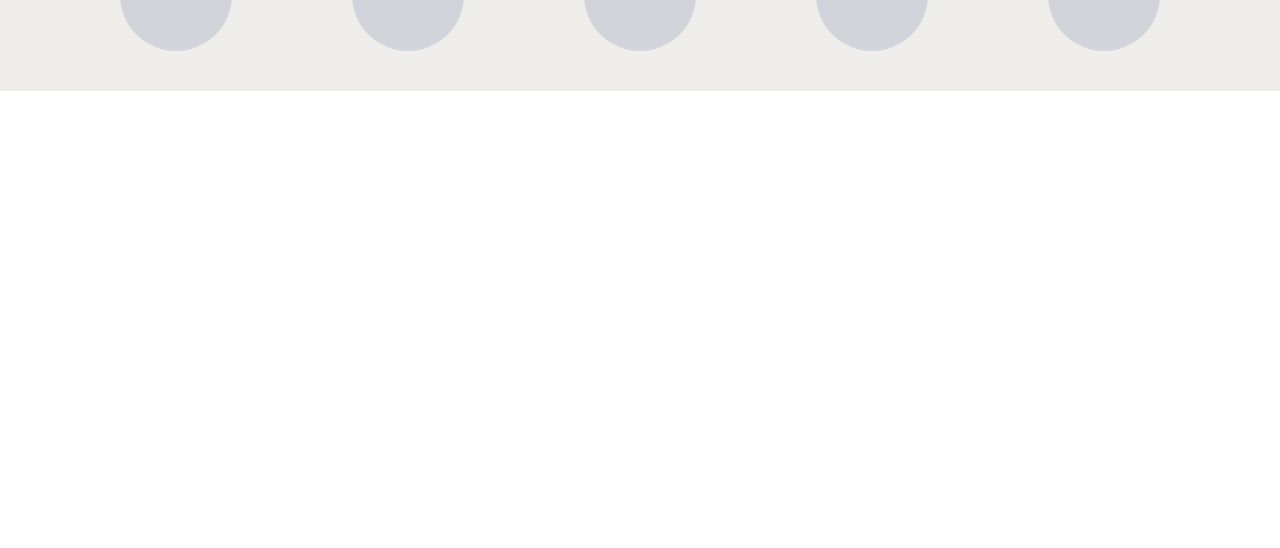
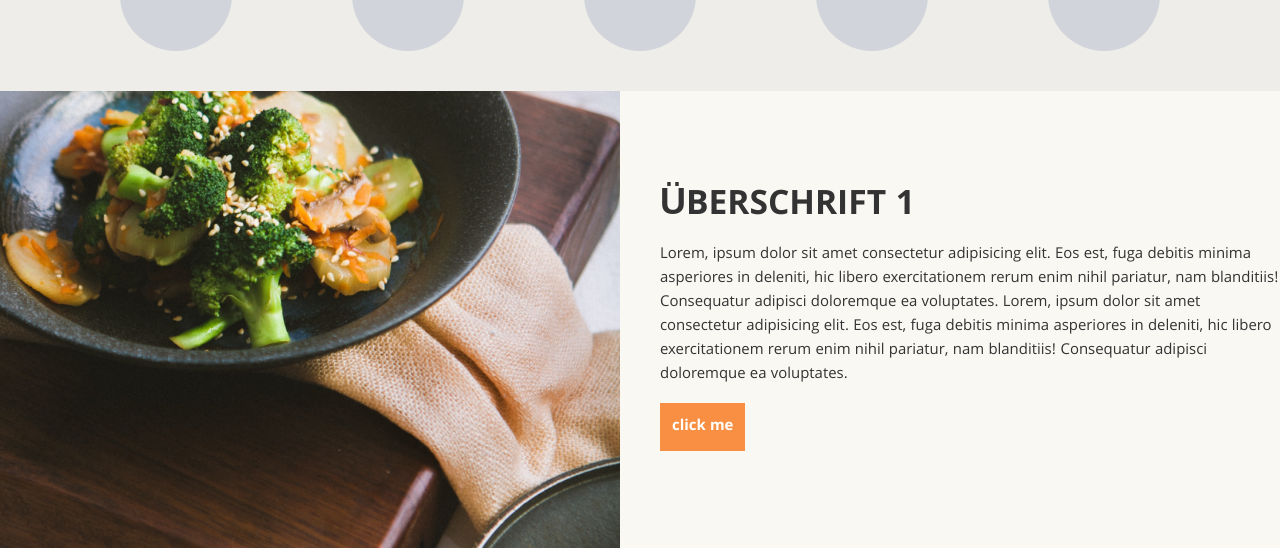
Before and after one commit to escgmbh/Fooders_Holding, a Vue app: page / in a window 1280 px wide. Shown: the part 953-1501 px from the top of the page. Before the commit the page ends 1044 px from the top, so only its background shows below. Built offline with nearby package versions, Linux system fonts and the light colour scheme.

Commit message:
images added and Uebersicht component created
Signed-off-by: amrizjantan <manager@edgedept.com>

```diff
--- /dev/null
+++ b/src/components/Index/Ueberschrift.vue
@@ -0,0 +1,35 @@
+<script setup></script>
+<template>
+    <div class="">
+        <div class="flex flex-row gap-10 w-full">
+            <div class="bg-slate-300 w-6/12">
+                <img src="@/assets/images/Uebersicht.png" alt="" />
+            </div>
+            <div class="w-6/12 flex justify-center items-center">
+                <div class="">
+                    <h1 class="text-foodersdark text-4xl font-bold uppercase">
+                        Überschrift 1
+                    </h1>
+                    <p class="text-foodersdark mt-4">
+                        Lorem, ipsum dolor sit amet consectetur adipisicing
+                        elit. Eos est, fuga debitis minima asperiores in
+                        deleniti, hic libero exercitationem rerum enim nihil
+                        pariatur, nam blanditiis! Consequatur adipisci
+                        doloremque ea voluptates. Lorem, ipsum dolor sit amet
+                        consectetur adipisicing elit. Eos est, fuga debitis
+                        minima asperiores in deleniti, hic libero exercitationem
+                        rerum enim nihil pariatur, nam blanditiis! Consequatur
+                        adipisci doloremque ea voluptates.
+                    </p>
+                    <div class="mt-4">
+                        <button
+                            class="bg-foodersorange text-white font-bold p-3 hover:bg-transparent hover:border-2 hover:border-foodersorange hover:text-foodersorange"
+                        >
+                            click me
+                        </button>
+                    </div>
+                </div>
+            </div>
+        </div>
+    </div>
+</template>
--- a/src/pages/index.vue
+++ b/src/pages/index.vue
@@ -1,9 +1,9 @@
 <script setup>
 import Hero from '@/components/Index/Hero.vue';
-
 import MarkenUberblickt from '@/components/Index/MarkenUberblick.vue';
+import Ueberschrift from '@/components/Index/Ueberschrift.vue';
 </script>
 
-<template><Hero /><MarkenUberblickt /></template>
+<template><Hero /><MarkenUberblickt /><Ueberschrift /></template>
 
 <style></style>
```
Also changed, not shown: public/images/uebersicht.png (added), src/assets/images/Uebersicht.png (added).
